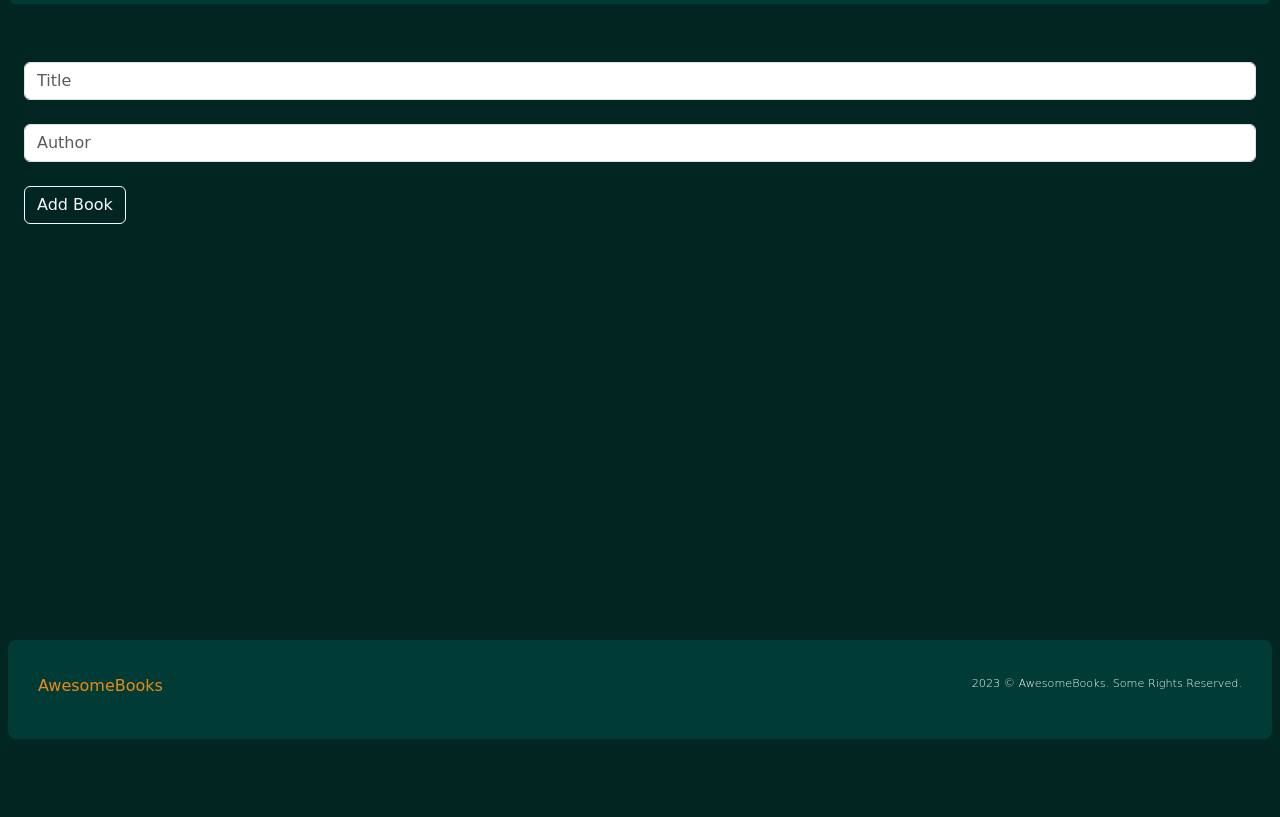
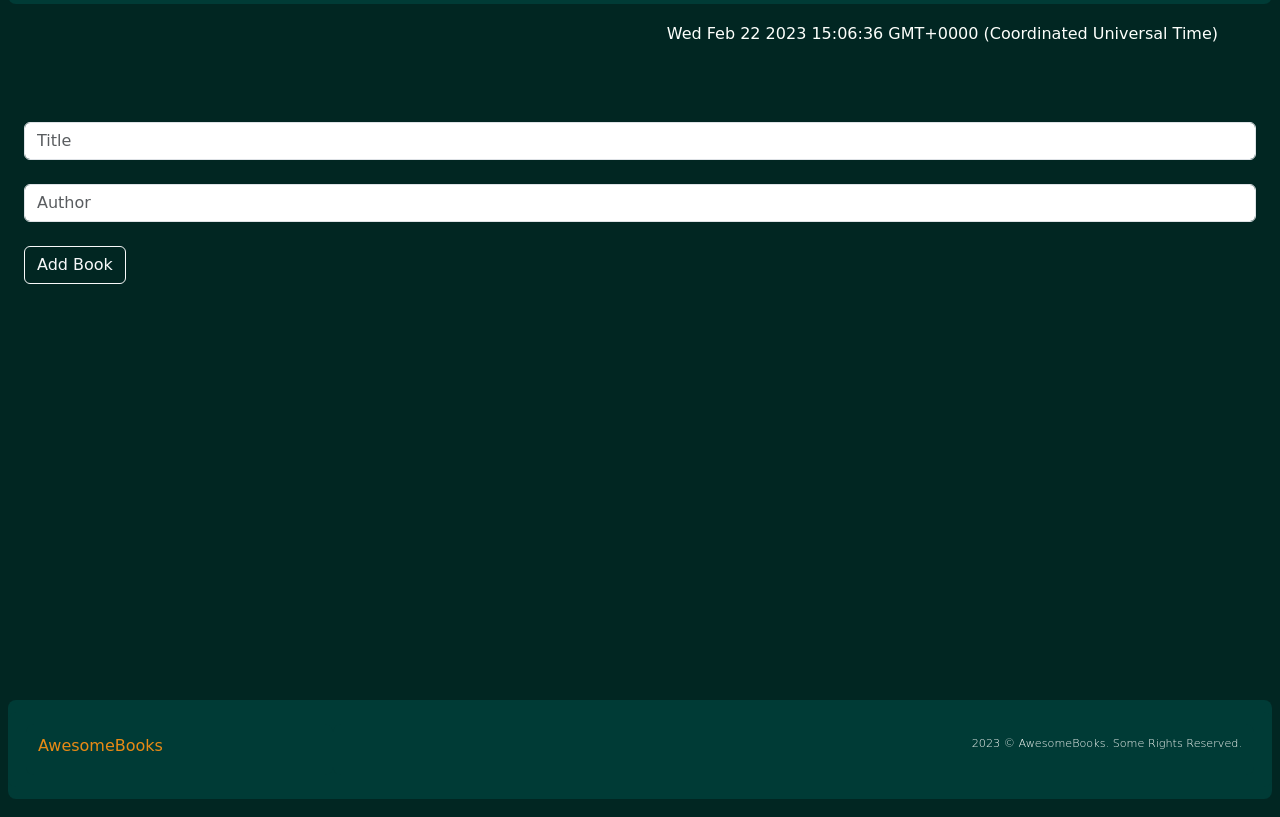
Before and after one commit to SamTush/Awesome-books, a website: page index.html in a window 1280 px wide. Shown: the part 96-913 px from the top of the page. Before the commit the page ends 853 px from the top, so only its background shows below. Drawn offline with nearby package versions, Linux system fonts and the light colour scheme; files that its build step writes are made by us from their sources; a web font is replaced by a local one.

Commit message:
Add date and time

```diff
--- a/index.html
+++ b/index.html
@@ -42,6 +42,11 @@
               </div>
             </div>
           </nav>
+          <div class="date-time container-fluid">
+            <div class="col col-12 date-time-div">
+
+            </div>
+          </div>
     </header>
 
     <section class="container-fluid">
@@ -52,6 +57,13 @@
 
                     </ul>
                 </div>
+            </div>
+        </div>
+    </section>
+
+    <section class="container-fluid">
+        <div class="container-fluid">
+            <div class="row">
                 <div class="col col-12 new-book">
                     <form id="book-form">
                         <input class="form-control mt-4 mb-4" type="text" id="title" placeholder="Title">
--- a/js/index.js
+++ b/js/index.js
@@ -75,3 +75,12 @@ booksSection.addEventListener('click', (event) => {
     Book.removeBook(bookId);
   }
 });
+
+let date = new Date();
+
+const dateTime = document.createElement('div');
+const dateTimeDiv = document.querySelector('.date-time-div');
+dateTime.innerHTML = `
+  <a href="">${date}</a>
+`;
+dateTimeDiv.appendChild(dateTime);
--- a/scss/style.scss
+++ b/scss/style.scss
@@ -59,6 +59,17 @@ header {
     background-color: $secondary;
     border-color: $secondary;
   }
+
+  .date-time {
+    padding: 18px 54px;
+
+    div a {
+      color: #fdfffc;
+      text-decoration: none;
+      display: flex;
+      justify-content: end;
+    }
+  }
 }
 
 section {
```
